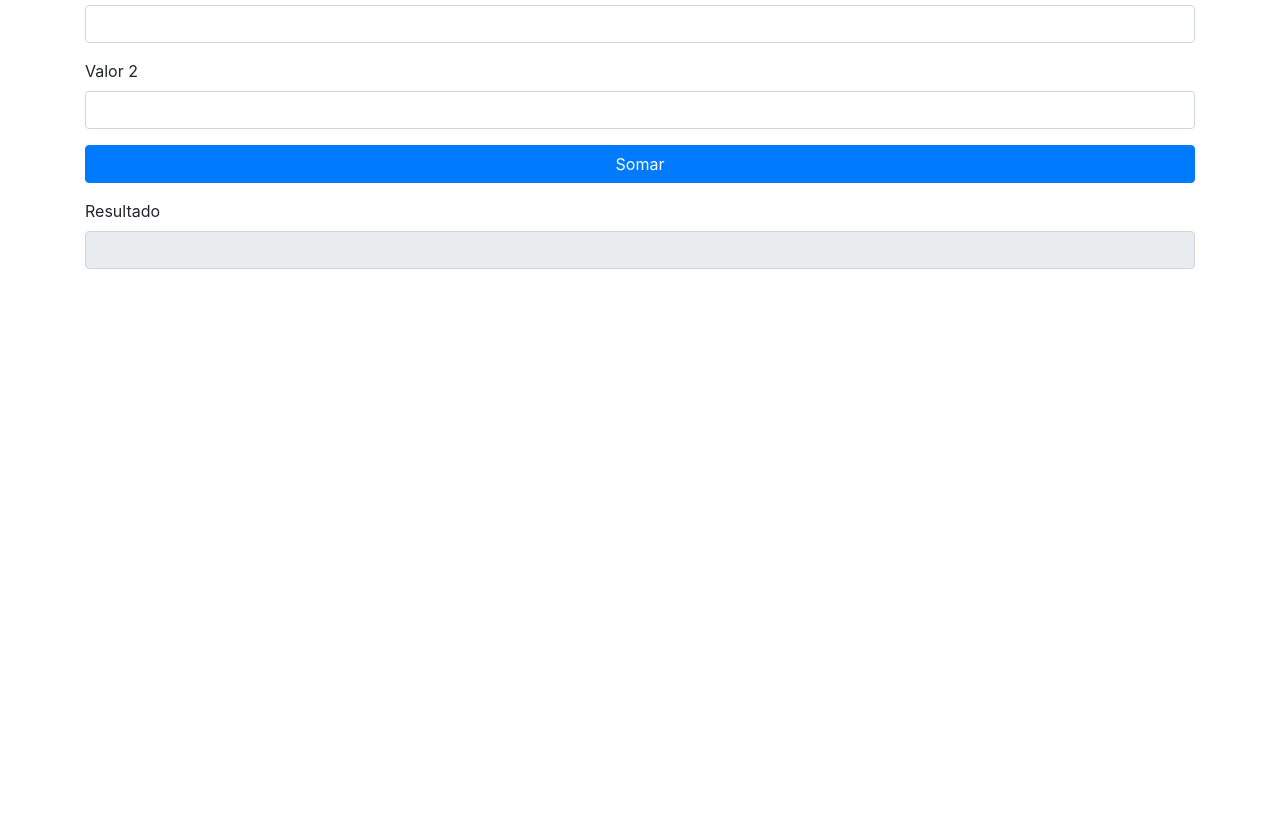
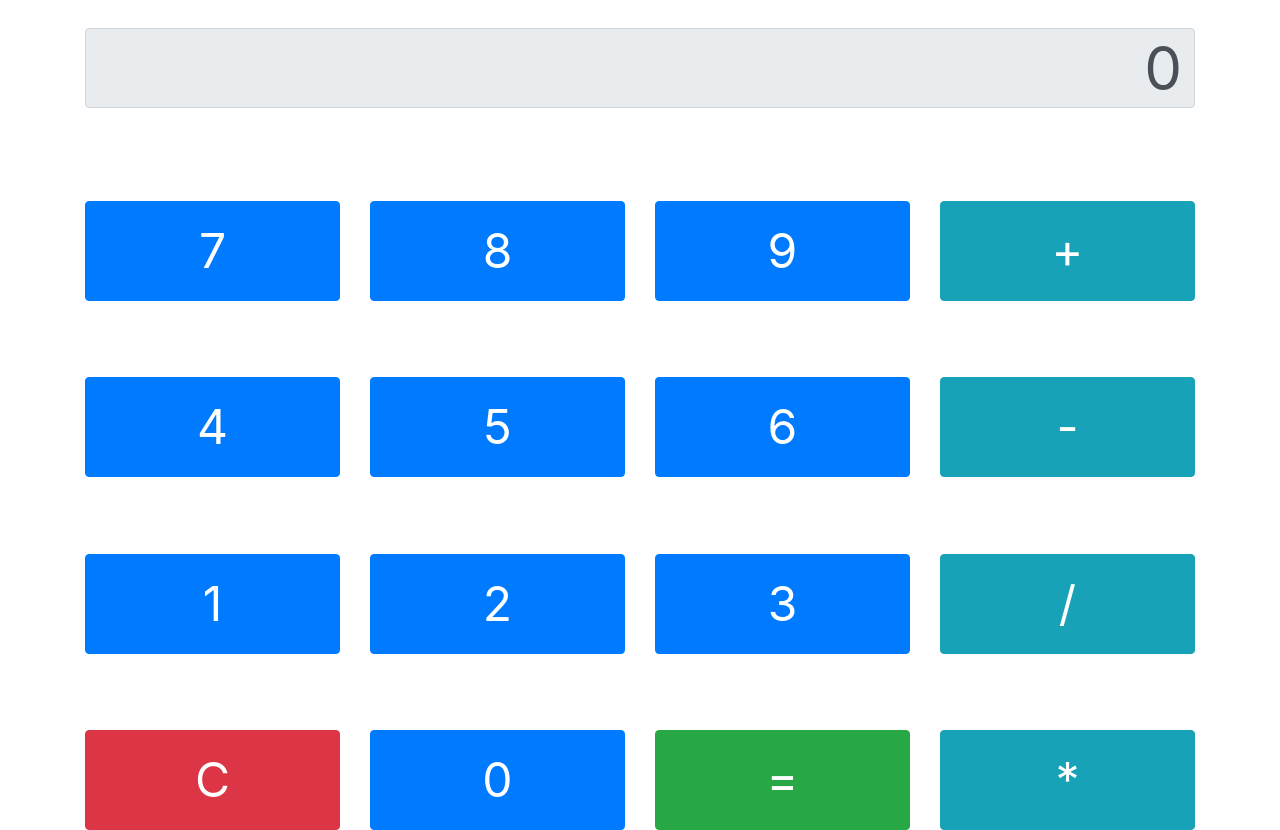
Before and after one commit to jussimar/AulaUm2ds3, a website: page www/index.html in a window 1280 px wide. Shown: the part 83-913 px from the top of the page. Before the commit the page ends 800 px from the top, so only its background shows below. Drawn offline with Linux system fonts and the light colour scheme.

Commit message:
alterando projeto para exercício calculadora

```diff
--- /dev/null
+++ b/www/components/contar.js
@@ -0,0 +1,4 @@
+
+$(document).on("click","#btn7",function(){
+
+});
--- a/www/css/style.css
+++ b/www/css/style.css
@@ -1 +1,14 @@
 /**/
+
+.display{
+  margin-top: 10%;
+  height: 80px;
+  font-size: 60px;
+  text-align: right;
+}
+
+.botao{
+  margin-top:30%;
+  font-size: 3em;
+  height: 100px;
+}
--- a/www/index.html
+++ b/www/index.html
@@ -7,6 +7,7 @@
 
   <script src="components/loader.js"></script>
   <script src="lib/jquery-3.4.1.min.js"></script>
+  <script src="components/contar.js"></script>
 
   <link rel="stylesheet" href="components/loader.css">
   <link rel="stylesheet" href="lib/css/bootstrap.min.css">
@@ -20,38 +21,65 @@
     <div class="container">
       <div class="row">
         <div class="col-sm">
-        <h1>Calculos</h1>
+          <div class="form-group">
+            <input type="text" class="form-control display" value="0" readonly>
+          </div>
+        </div>
+      </div>
+      <div class="row teclado">
+          <div class="col-3">
+            <button class="btn btn-primary btn-block botao">7</button>
+          </div>
+          <div class="col-3">
+            <button class="btn btn-primary btn-block botao">8</button>
+          </div>
+          <div class="col-3">
+            <button class="btn btn-primary btn-block botao">9</button>
+          </div>
+          <div class="col-3">
+            <button class="btn btn-info btn-block botao">+</button>
           </div>
       </div>
       <div class="row">
-      <div class="col-sm">
-        <div class="form-group">
-          <label for="">Valor 1</label>
-          <input type="number" class="form-control">
+          <div class="col-3">
+            <button class="btn btn-primary btn-block botao">4</button>
           </div>
+          <div class="col-3">
+            <button class="btn btn-primary btn-block botao">5</button>
+          </div>
+          <div class="col-3">
+            <button class="btn btn-primary btn-block botao">6</button>
+          </div>
+          <div class="col-3">
+            <button class="btn btn-info btn-block botao">-</button>
           </div>
       </div>
       <div class="row">
-	      <div class="col-sm">
-          <div class="form-group">
-            <label for="">Valor 2</label>
-            <input type="number" class="form-control">
+          <div class="col-3">
+            <button class="btn btn-primary btn-block botao">1</button>
           </div>
+          <div class="col-3">
+            <button class="btn btn-primary btn-block botao">2</button>
+          </div>
+          <div class="col-3">
+            <button class="btn btn-primary btn-block botao">3</button>
+          </div>
+          <div class="col-3">
+            <button class="btn btn-info btn-block botao">/</button>
           </div>
       </div>
       <div class="row">
-	      <div class="col-sm">
-          <div class="form-group">
-           <button class="btn btn-primary btn-block">Somar</button>
+          <div class="col-3">
+            <button class="btn btn-danger btn-block botao">C</button>
           </div>
+          <div class="col-3">
+            <button class="btn btn-primary btn-block botao">0</button>
           </div>
+          <div class="col-3">
+            <button class="btn btn-success btn-block botao">=</button>
           </div>
-    <div class="row">
-	      <div class="col-sm">
-          <div class="form-group">
-            <label for="">Resultado</label>
-            <input type="number" class="form-control" readonly>
-          </div>
+          <div class="col-3">
+            <button class="btn btn-info btn-block botao">*</button>
           </div>
       </div>
     </div>
```
Also changed, not shown: config.xml (+9 -9 lines), www/manifest.json, 6 other files. Lines whose indentation alone changed are shown as unchanged.
